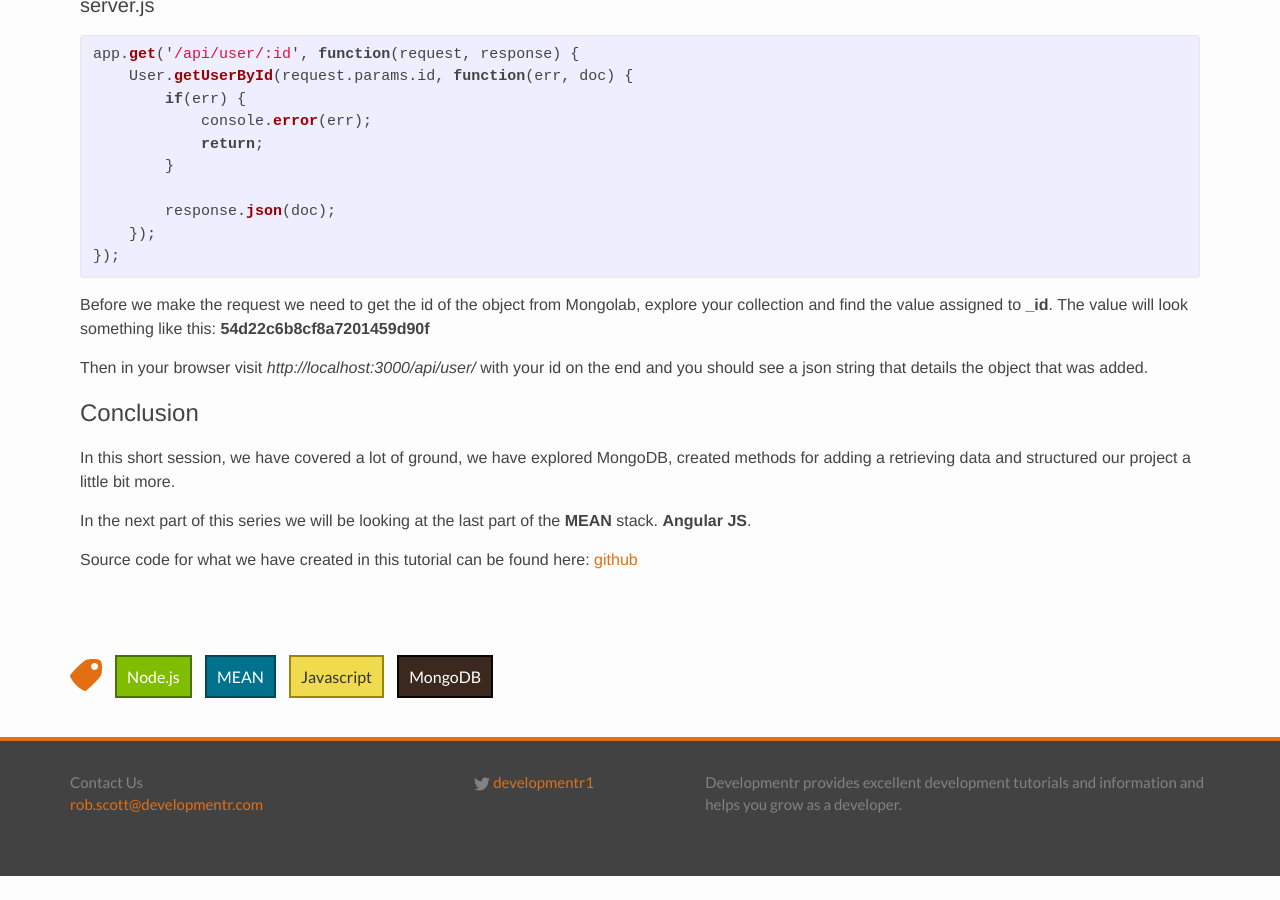
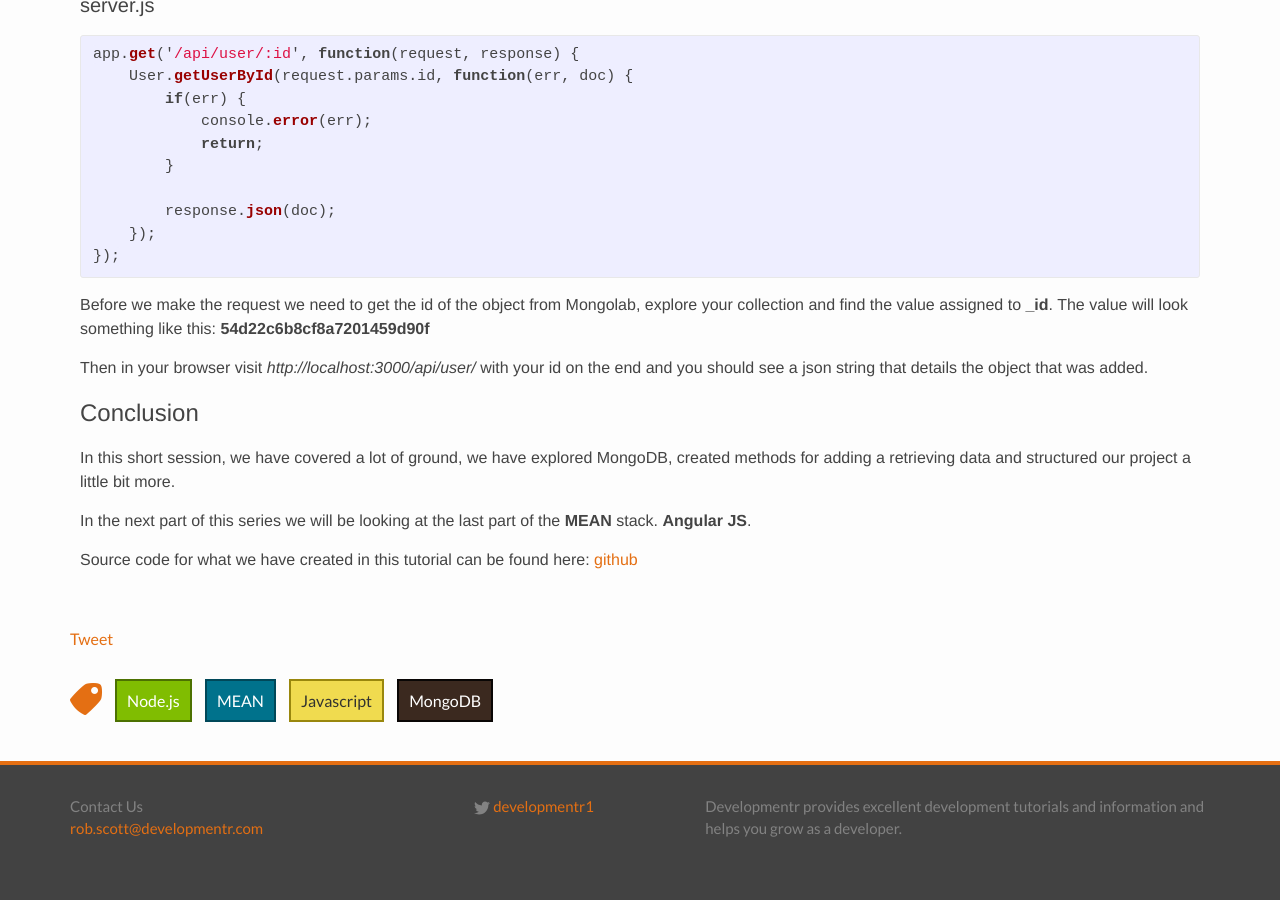
Before and after one commit to Varedis/Varedis.github.io, a Jekyll site: the page built from _posts/2015-02-04-learn-nodes-mongodb.markdown, in a window 1280 px wide and 900 px high, scrolled down 4917 px. Built offline with Jekyll 4.4.1, drawn with Linux system fonts in a browser that asks for light colours; comment, search, counter and statistics services are not loaded; before the commit the page ends 5793 px from its top, so only the background shows below that.

Commit message:
Update post.html

```diff
--- a/_layouts/post.html
+++ b/_layouts/post.html
@@ -22,7 +22,10 @@ layout: default
     </article>
 
     <div class="post-share">
-        <div class="fb-share-button" data-href="http://developmentr.com/" data-layout="button"></div>
+        <div class="fb-share-button" data-href="{{ post.url | prepend: site.baseurl }}" data-layout="button"></div>
+
+        <a href="https://twitter.com/share" class="twitter-share-button" data-url="{{ post.url | prepend: site.baseurl }}" data-count="none" data-hashtags="developmentr">Tweet</a>
+        <script>!function(d,s,id){var js,fjs=d.getElementsByTagName(s)[0],p=/^http:/.test(d.location)?'http':'https';if(!d.getElementById(id)){js=d.createElement(s);js.id=id;js.src=p+'://platform.twitter.com/widgets.js';fjs.parentNode.insertBefore(js,fjs);}}(document, 'script', 'twitter-wjs');</script>
     </div>
 
     <div class="post-tags">
```
